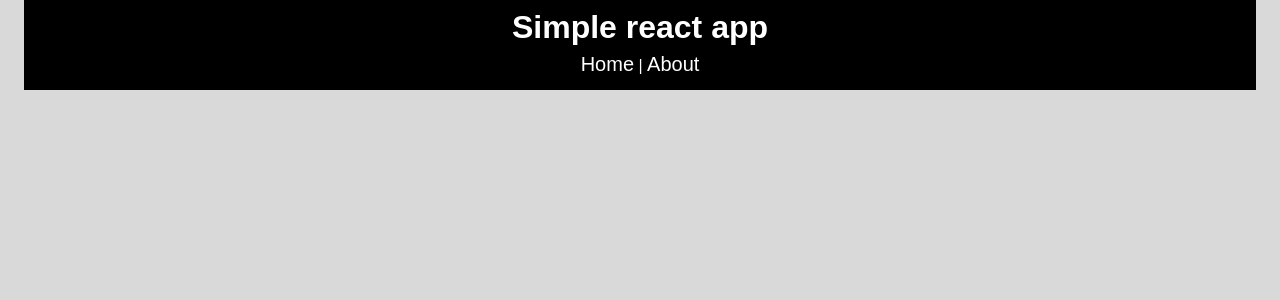
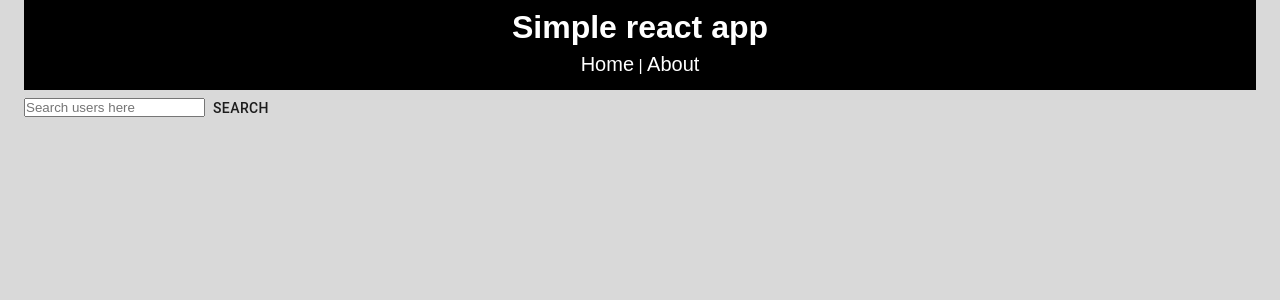
Before and after one commit to christiantekle/react-async, a React (Create React App) app: page / in a window 1280 px wide. Shown: the top 300 px of the page. Built offline with nearby package versions, Linux system fonts and the light colour scheme; no server answers.

Commit message:
search on progress

```diff
--- a/src/App.js
+++ b/src/App.js
@@ -1,7 +1,8 @@
-import React, { Component } from "react";
+import React, { Component, Fragment } from "react";
 import Header from "./components/Header";
 import Users from "./components/Users";
 import { BrowserRouter as Router, Route } from "react-router-dom";
+import SearchUsers from "./components/SearchUsers";
 import About from "./components/About";
 import { Container } from "@material-ui/core";
 import "./App.css";
@@ -22,7 +23,16 @@ class App extends Component {
       <Router>
         <Container>
           <Header />
-          <Route exact path="/" component={() => <Users users={this.state.users}/>} />
+          <Route
+            exact
+            path="/"
+            render={(props) => (
+              <Fragment>
+                <SearchUsers users={this.state.users}/>
+                <Users users={this.state.users} />
+             </Fragment>
+            )}
+          />
           <Route path="/About" component={About} />
         </Container>
       </Router>
--- /dev/null
+++ b/src/Components/SearchUsers.js
@@ -0,0 +1,26 @@
+import React, { useState } from "react";
+import { Button } from "@material-ui/core";
+
+const SearchUsers = (props) => {
+  const [search, setSearch] = useState("");
+  const onSubmit = (e) => {
+    e.preventDefault();
+    const userNames = this.props.users.find((user) => {
+      return user.name === search;
+    });
+    console.log(userNames);
+  };
+
+  return (
+    <form onSubmit={onSubmit}>
+      <input
+        value={search}
+        placeholder="Search users here"
+        onChange={(e) => setSearch(e.target.value)}
+      />
+      <Button type="submit">Search</Button>
+    </form>
+  );
+};
+
+export default SearchUsers;
--- a/src/Components/UsersList.js
+++ b/src/Components/UsersList.js
@@ -1,14 +1,19 @@
 import React, { Component } from "react";
+import { Grid } from '@material-ui/core'
 
 class UsersList extends Component {
   render() {
     const { name } = this.props.user;
     return (
-      <div>
-        <p>{name}</p>
-      </div>
+      <Grid style={usersListStyle} container spacing={24}>
+        <Grid>{name}</Grid>
+      </Grid>
     );
   }
 }
 
+const usersListStyle = {
+    width:'100%',
+    margin: 'auto',
+}
 export default UsersList;
```
